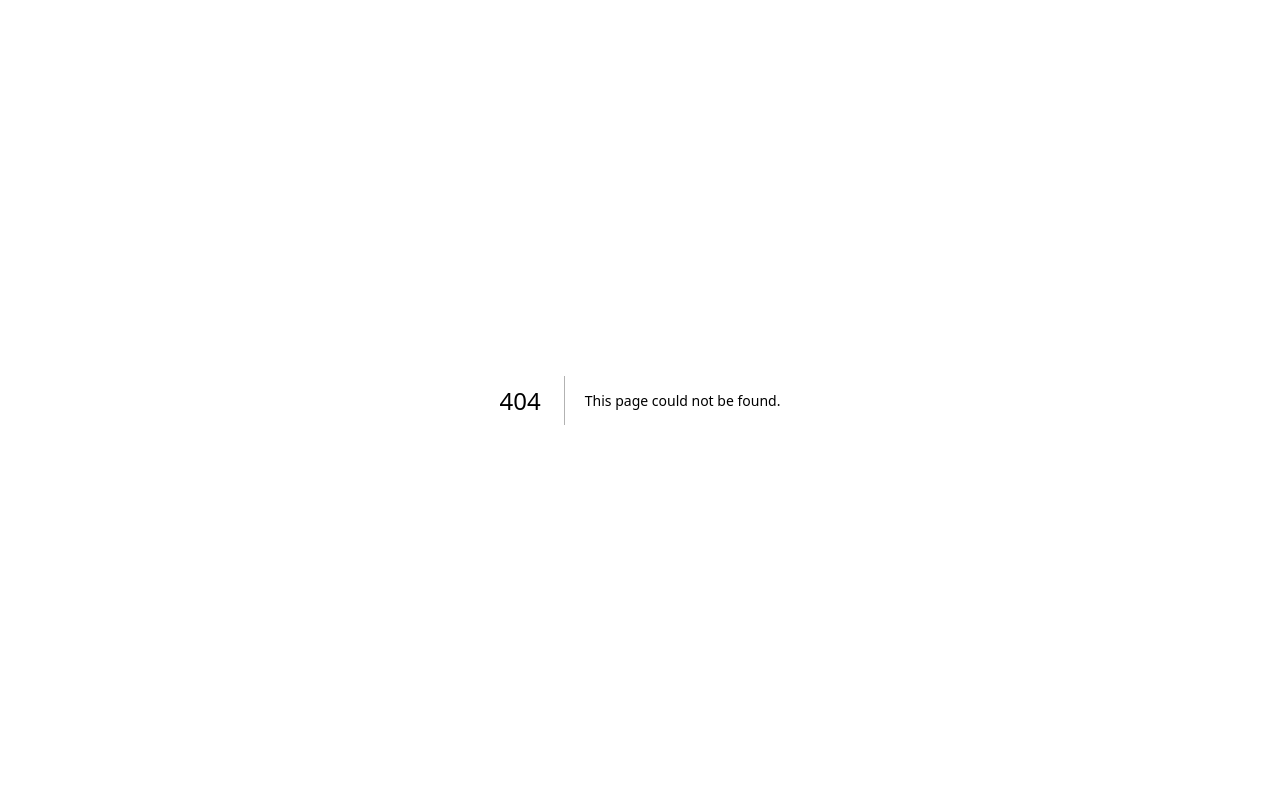
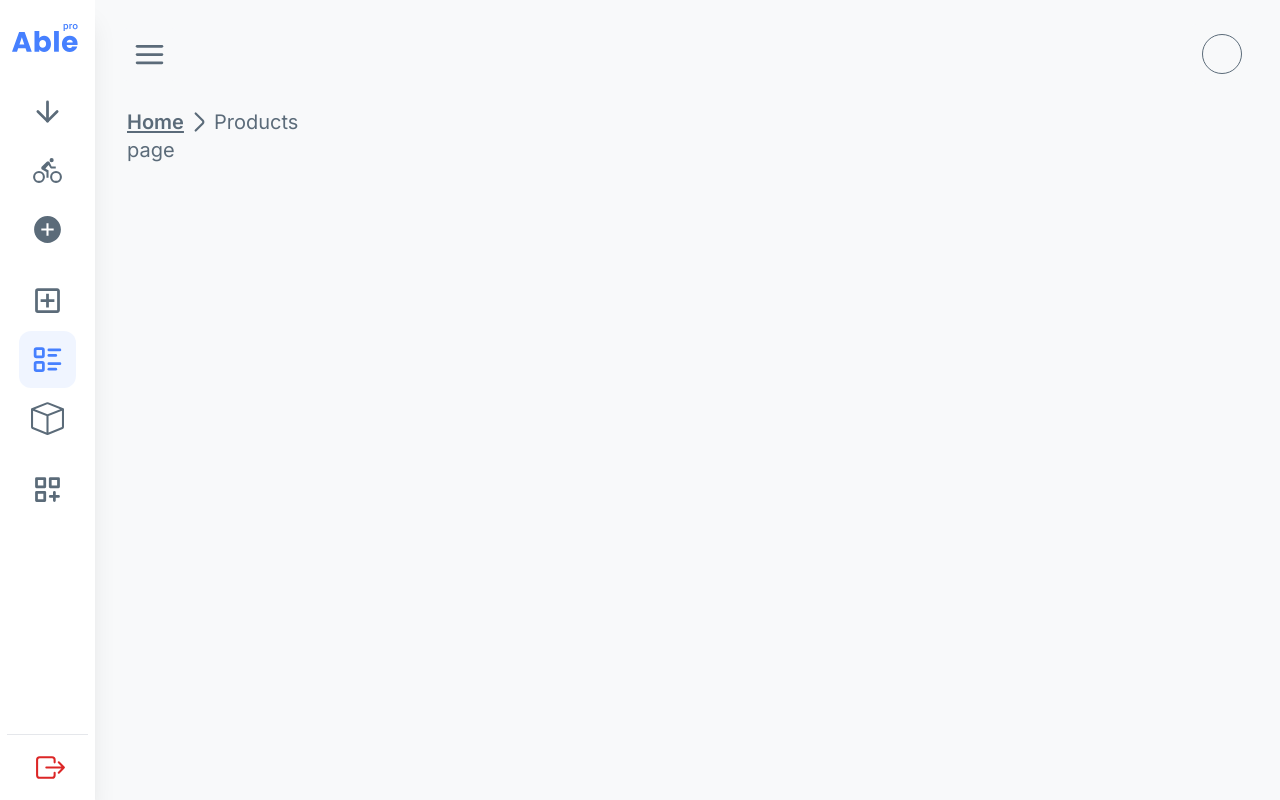
Before and after one commit to saeidsh777/Online-Shop--Group-Development-, a Next.js app: page /dashboard/products in a window 1280 px wide. Before the commit this address had no page. Built offline with nearby package versions, Linux system fonts and the light colour scheme.

Commit message:
Added: new sidebarLinks & plain products page

```diff
--- /dev/null
+++ b/app/dashboard/(products)/products/page.jsx
@@ -0,0 +1,6 @@
+const page = () => {
+  return (
+    <div>page</div>
+  )
+}
+export default page
--- a/components/Sidebars/Dashboard/Parts/SidebarLinks/SidebarLinks.jsx
+++ b/components/Sidebars/Dashboard/Parts/SidebarLinks/SidebarLinks.jsx
@@ -1,6 +1,8 @@
+import { BsBox } from 'react-icons/bs';
 import { FiArrowDown } from 'react-icons/fi';
 import { IoAddCircleSharp, IoBicycleSharp } from 'react-icons/io5';
-import { TbCategoryPlus } from 'react-icons/tb';
+import { MdOutlineAddBox } from 'react-icons/md';
+import { TbCategoryPlus, TbListDetails } from 'react-icons/tb';
 import SidebarLink from './Components/SidebarLink';
 import SidebarLinkSection from './Components/SidebarLinkSection';
 
@@ -18,6 +20,17 @@ const SidebarLinks = () => {
                     <IoAddCircleSharp />
                 </SidebarLink>
             </SidebarLinkSection>
+            <SidebarLinkSection title={'products'}>
+                <SidebarLink href={'/add-new-product'} text={'Add product'}>
+                    <MdOutlineAddBox />
+                </SidebarLink>
+                <SidebarLink href={'/products'} text={'Products list'}>
+                    <TbListDetails />
+                </SidebarLink>
+                <SidebarLink href={'/products/12'} text={'Product page'}>
+                    <BsBox />
+                </SidebarLink>
+            </SidebarLinkSection>
             <SidebarLinkSection title={'category'}>
                 <SidebarLink href={'/add-new-category'} text={'Add category'}>
                     <TbCategoryPlus />
```
